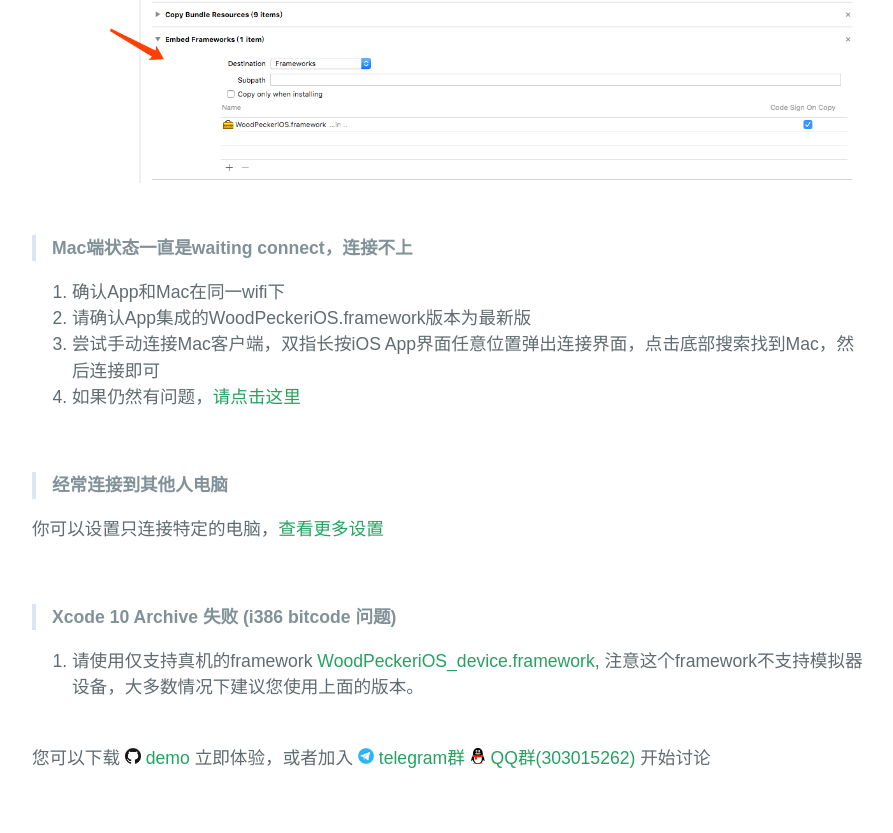
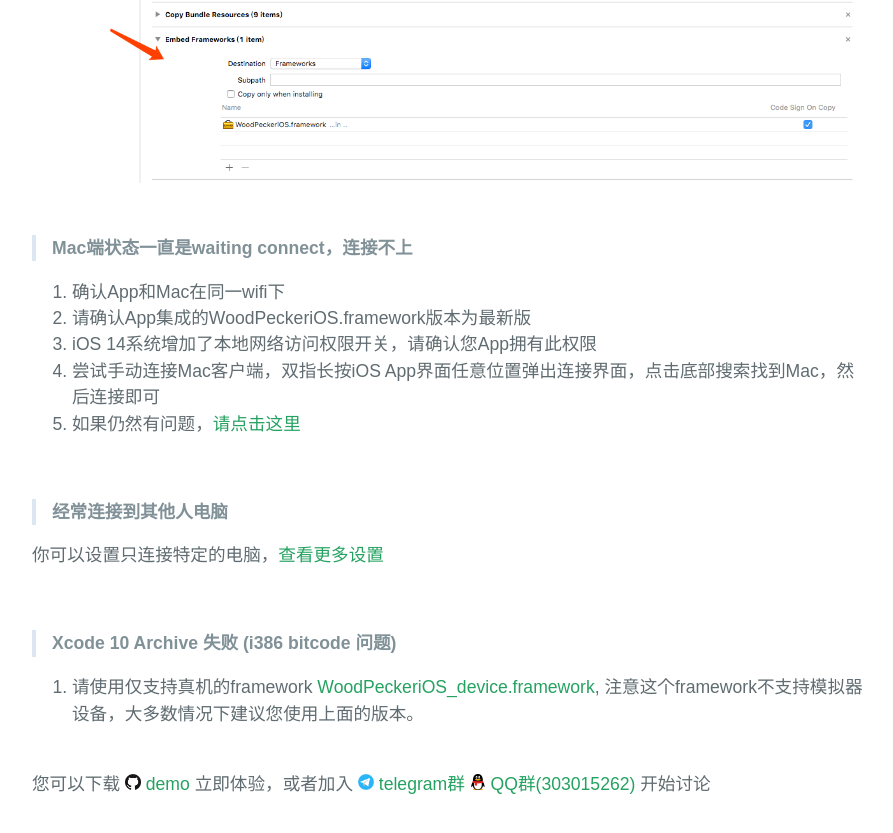
Before and after one commit to github-xiaogang/woodpecker, a Jekyll site: the page built from cnusage.md, in a window 1280 px wide and 900 px high, scrolled down 1142 px. Shown: the top 833 px of the window, without its empty margins (192-1085 px from the left). Built offline with Jekyll 4.4.1, drawn with Linux system fonts in a browser that asks for light colours.

```diff
--- a/cnusage.md
+++ b/cnusage.md
@@ -50,8 +50,9 @@ Reason: image not found**
 
 1. 确认App和Mac在同一wifi下
 2. 请确认App集成的WoodPeckeriOS.framework版本为最新版
-3. 尝试手动连接Mac客户端，双指长按iOS App界面任意位置弹出连接界面，点击底部搜索找到Mac，然后连接即可
-4. 如果仍然有问题，<a href="/cncontact.html">请点击这里</a>
+3. iOS 14系统增加了本地网络访问权限开关，请确认您App拥有此权限
+4. 尝试手动连接Mac客户端，双指长按iOS App界面任意位置弹出连接界面，点击底部搜索找到Mac，然后连接即可
+5. 如果仍然有问题，<a href="/cncontact.html">请点击这里</a>
 
 <br/>
 > **经常连接到其他人电脑**
```
Also changed, not shown: usage.md (+3 -2 lines).
